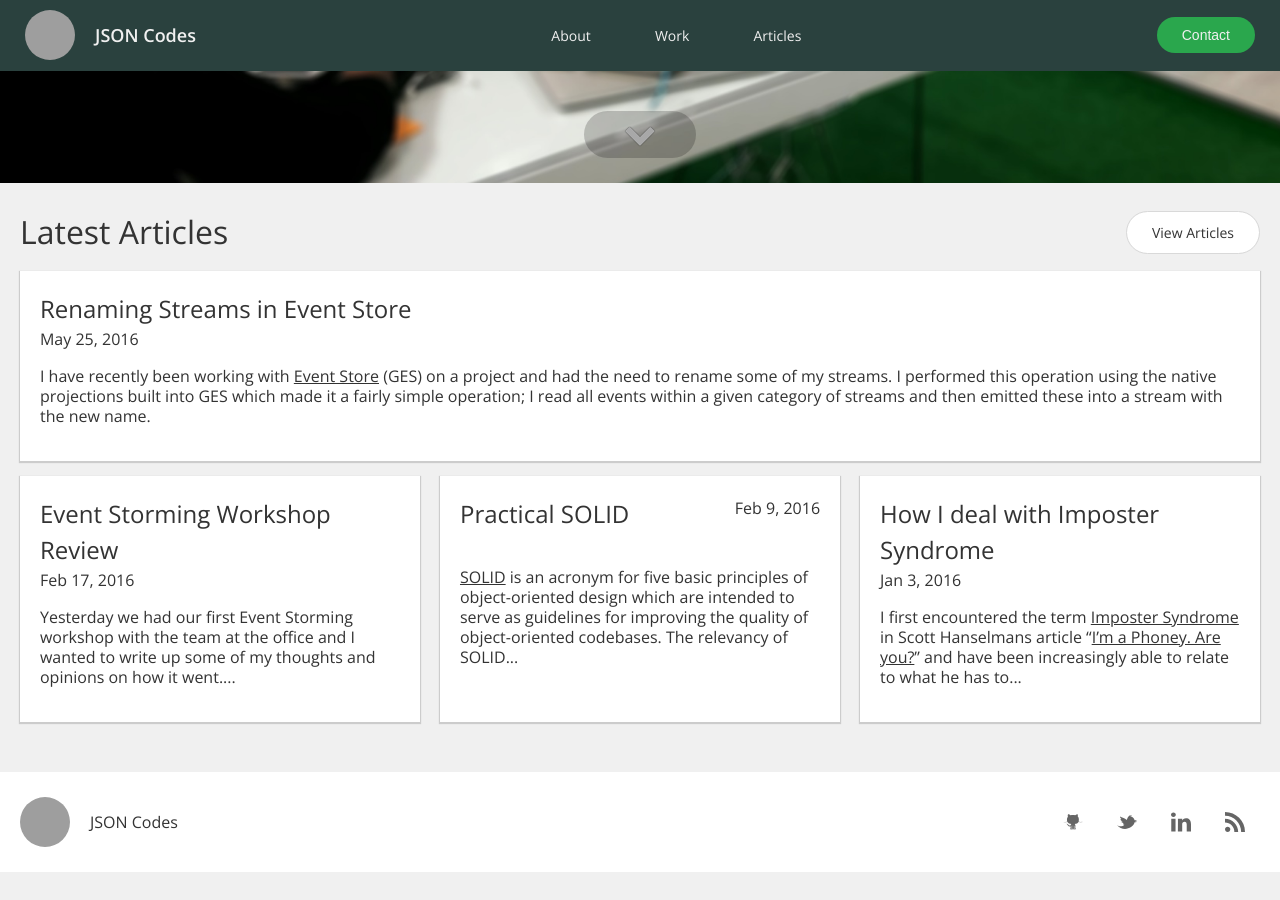
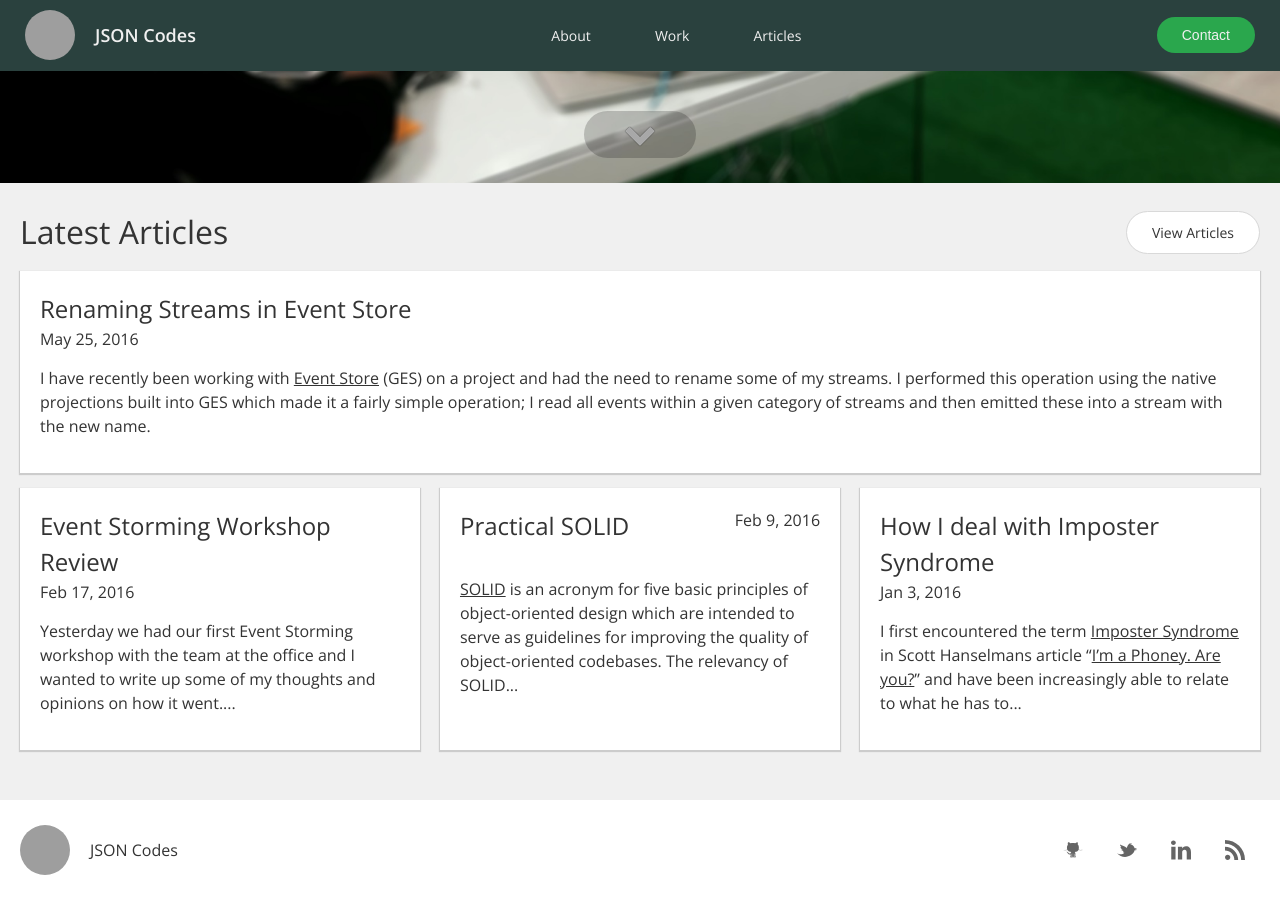
Before and after one commit to jsoncodes/jsoncodes.github.io, a Jekyll site: the page built from index.html, in a window 1280 px wide and 900 px high, scrolled down 717 px. Built offline with Jekyll 4.4.1, drawn with Linux system fonts in a browser that asks for light colours; nearby versions of some CDN libraries; before the commit the page ends 1589 px from its top, so only the background shows below that; grey boxes are pictures that could not be loaded.

Commit message:
Increasing paragraph line height

```diff
--- a/_sass/core/_typography.scss
+++ b/_sass/core/_typography.scss
@@ -46,7 +46,7 @@ a {
 
 p {
   margin: $margin-standard 0;
-  line-height: $font-size-standard * 1.25;
+  line-height: $font-size-standard * 1.5;
 }
 
 em {
```
